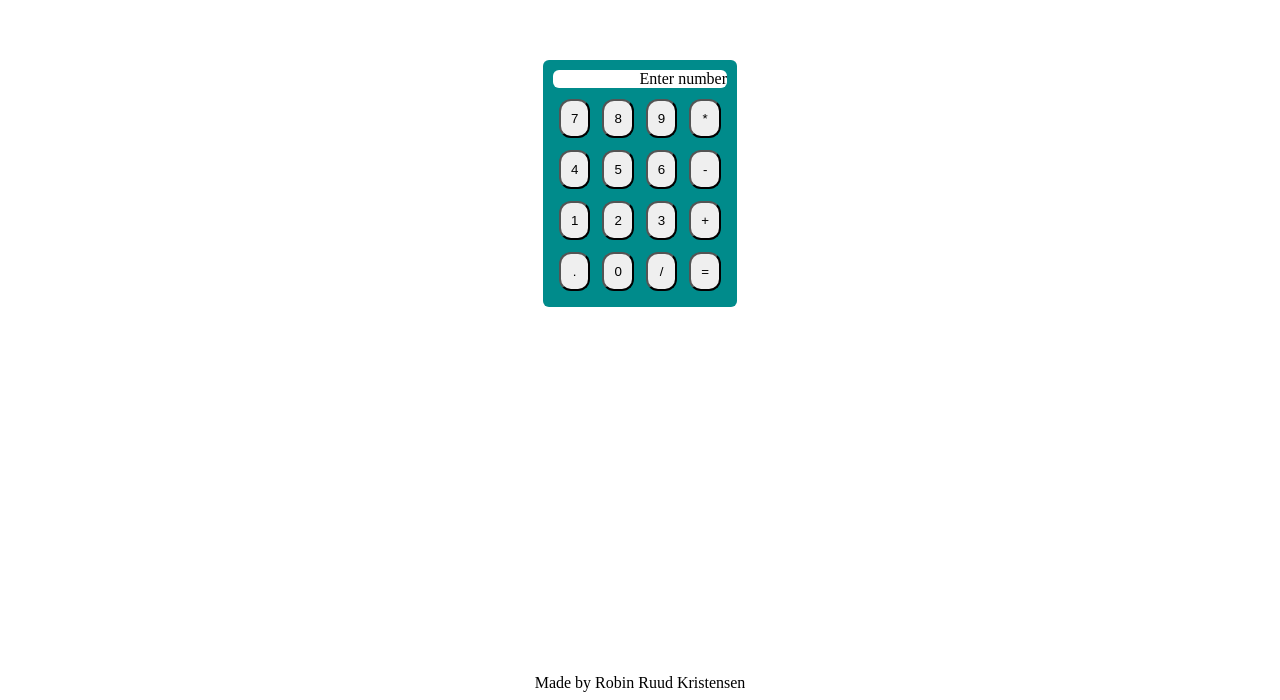
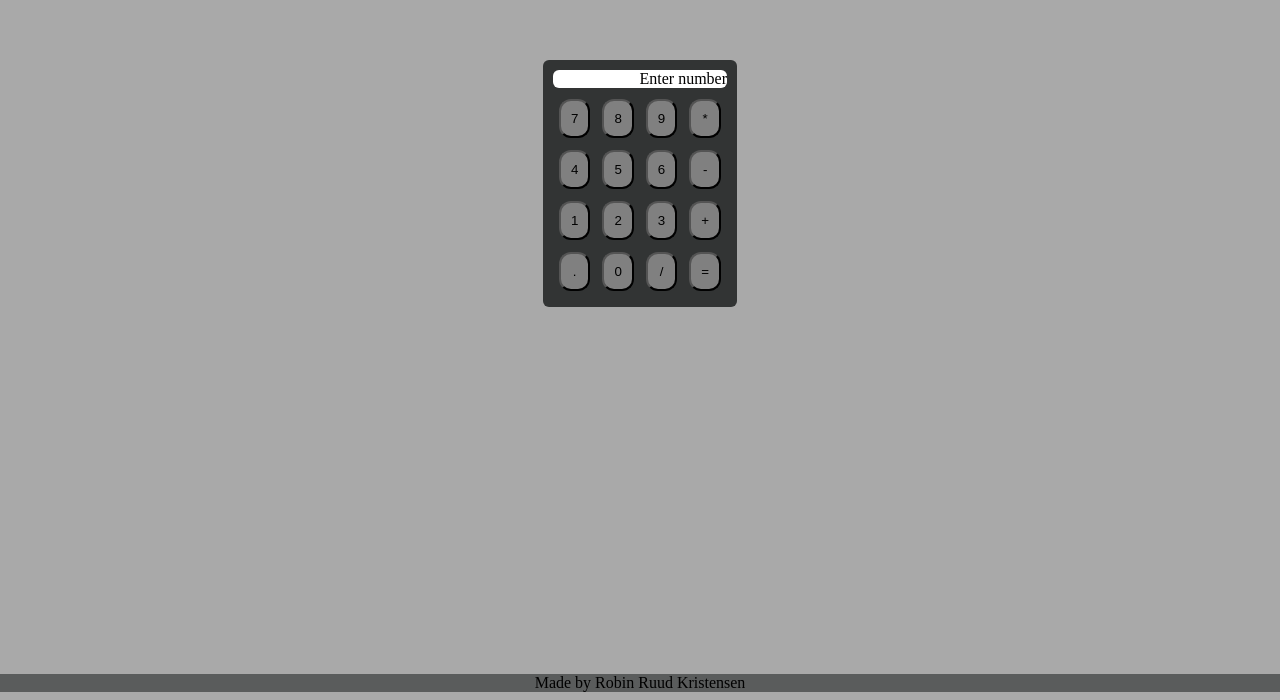
Before and after one commit to sasukeruud/javascript-calculator, a plain HTML site: page index.html in a window 1280 px wide. Shown: the part 108-808 px from the top of the page. Drawn offline with Linux system fonts and the light colour scheme.

Commit message:
added darker color added chang for when button is pressed in css

```diff
--- a/css/styles.css
+++ b/css/styles.css
@@ -1,11 +1,13 @@
 html,body{
     height: 100%;
+    background-color: darkgray;
 }
 
 button{
     padding: 10px;
     border-radius: 12px;
     margin: 6px;
+    background-color: gray;
 }
 
 .main{
@@ -17,7 +19,7 @@ button{
 }
 
 .calculator{
-    background-color: darkcyan;
+    background-color: rgb(50, 52, 52);
     border-radius: 6px;
     padding: 10px;
 }
@@ -85,4 +87,10 @@ button{
     left: 0;
     width: 100%;
     text-align: center;
+    background-color:  rgb(90, 92, 92);
 }
+
+.pressed{
+    transform: scale(1.05);
+    background-color: darkslategray;
+}
```
